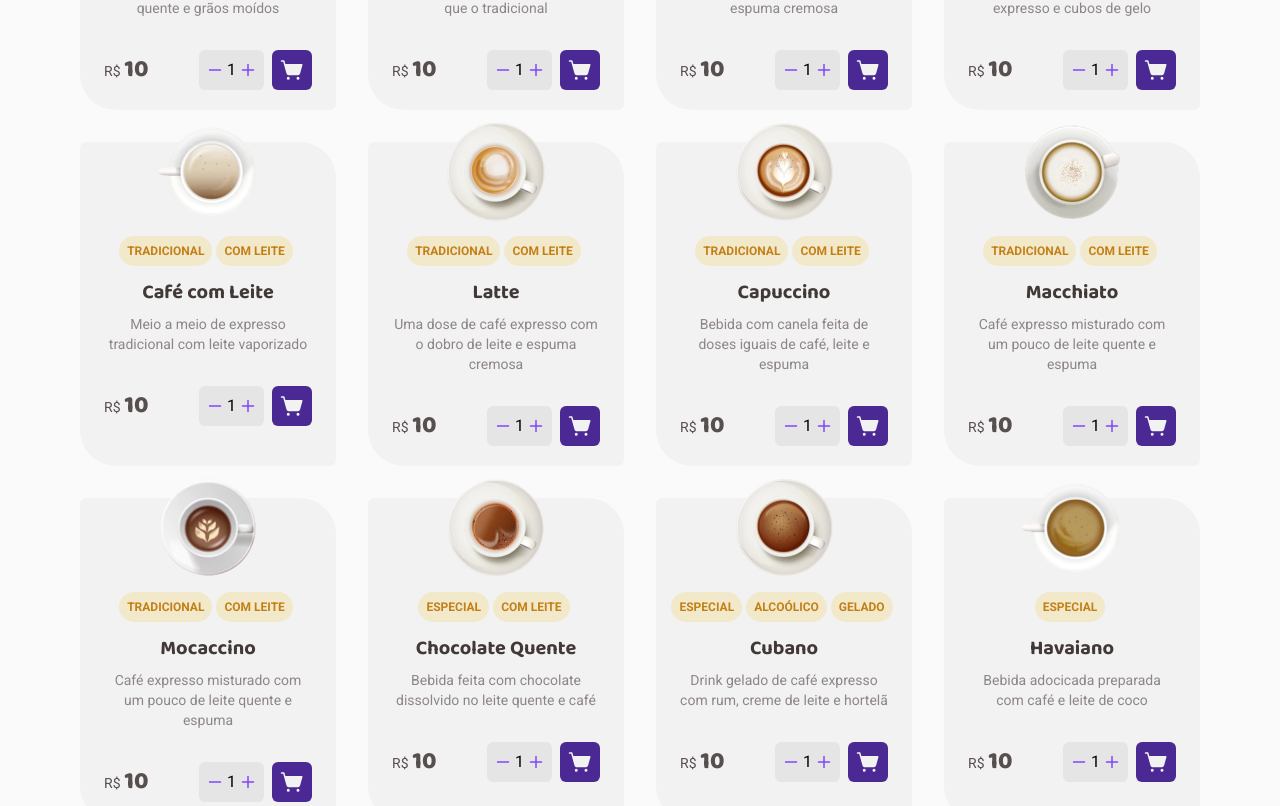
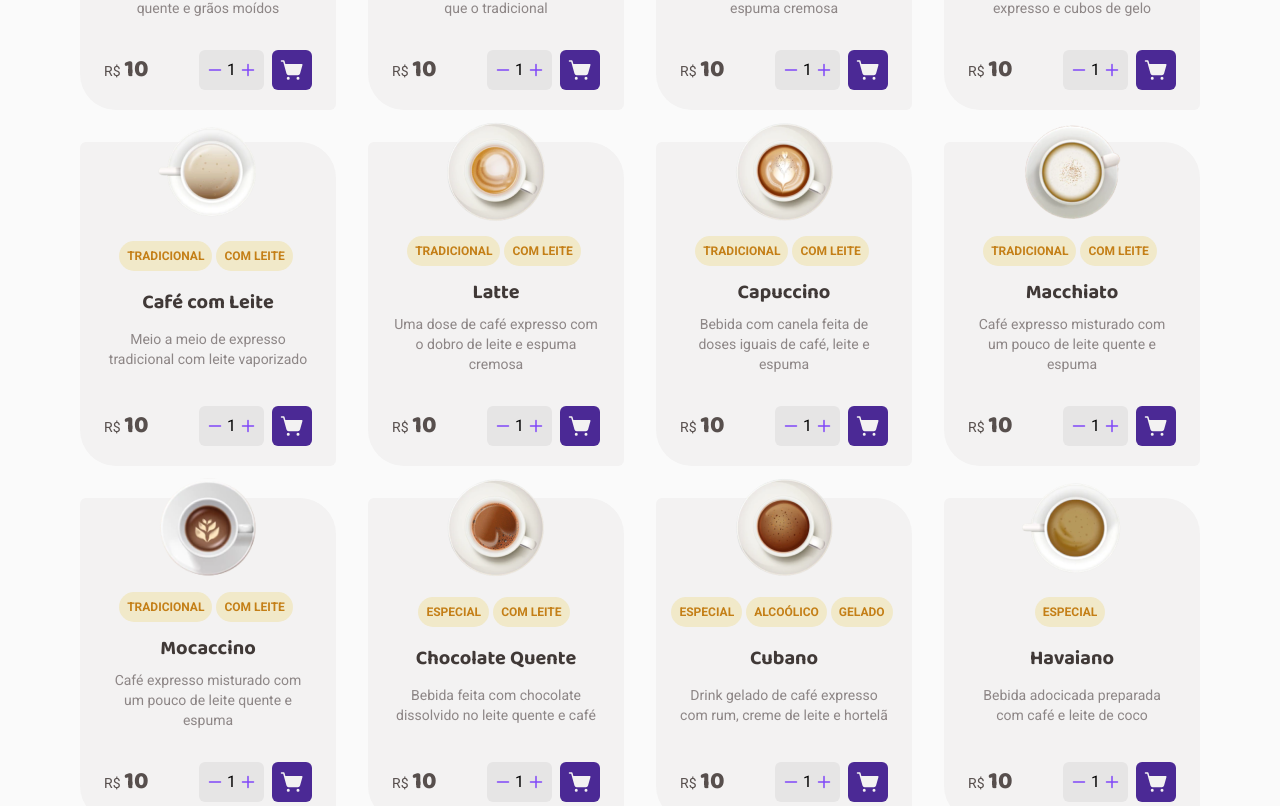
Before and after one commit to reinheimermat/coffee-delivery, a React (Vite) app: page / in a window 1280 px wide. Shown: the part 954-1760 px from the top of the page. Built offline with nearby package versions, Linux system fonts and the light colour scheme.

Commit message:
fix: adjust card padding

```diff
--- a/src/components/card.tsx
+++ b/src/components/card.tsx
@@ -27,7 +27,7 @@ export function Card({ coffee }: CardProps) {
   }
 
   return (
-    <div className="bg-baseCard flex max-w-64 flex-col items-center rounded-bl-[2.25rem] rounded-br-md rounded-tl-md rounded-tr-[2.25rem] px-6 pb-5 text-center">
+    <div className="bg-baseCard flex max-w-64 flex-col items-center justify-between rounded-bl-[2.25rem] rounded-br-md rounded-tl-md rounded-tr-[2.25rem] px-6 pb-5 text-center">
       <img className="-mt-5 mb-4" src={coffee.image} alt={coffee.title} />
 
       <div>
```
